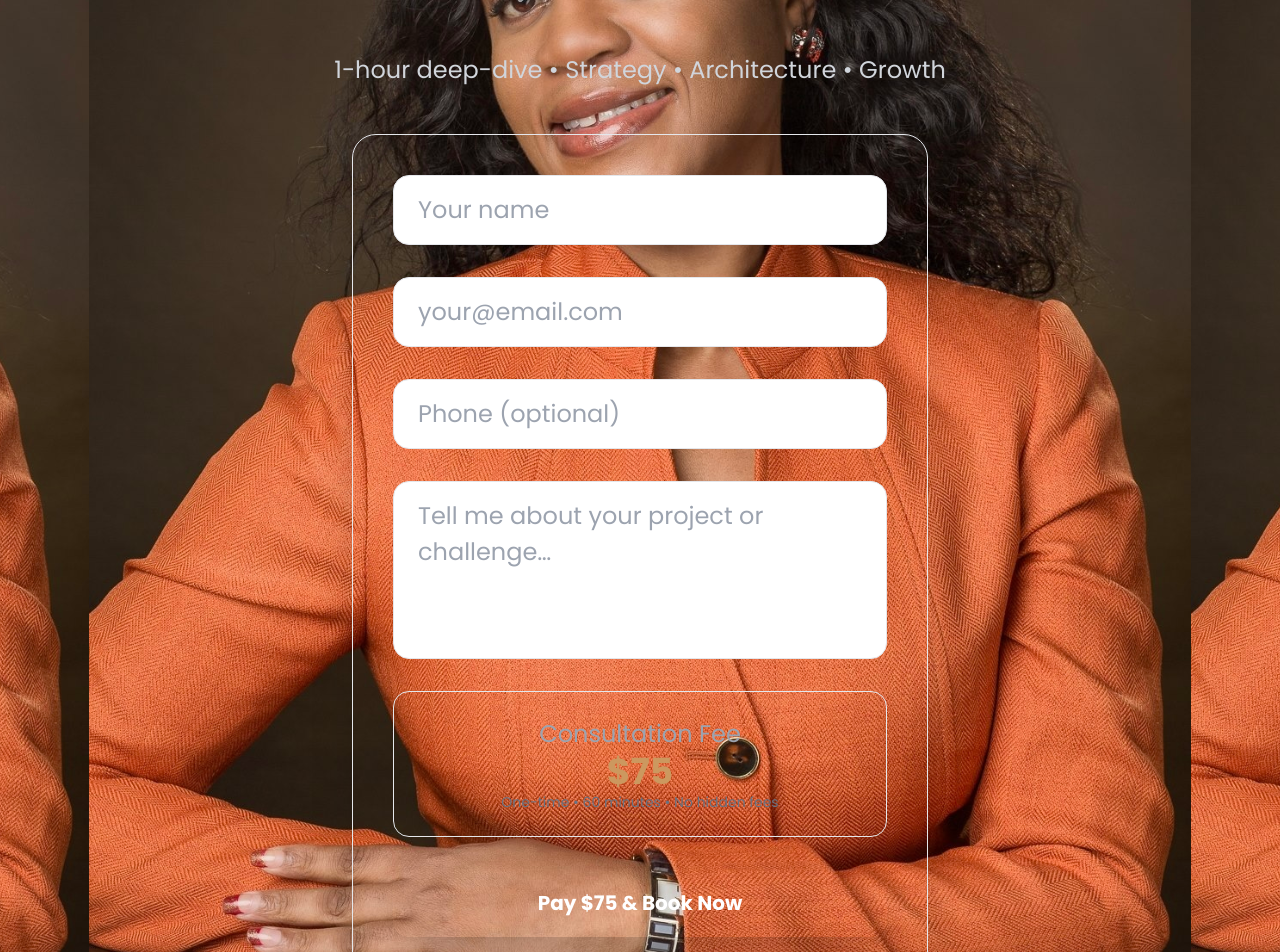
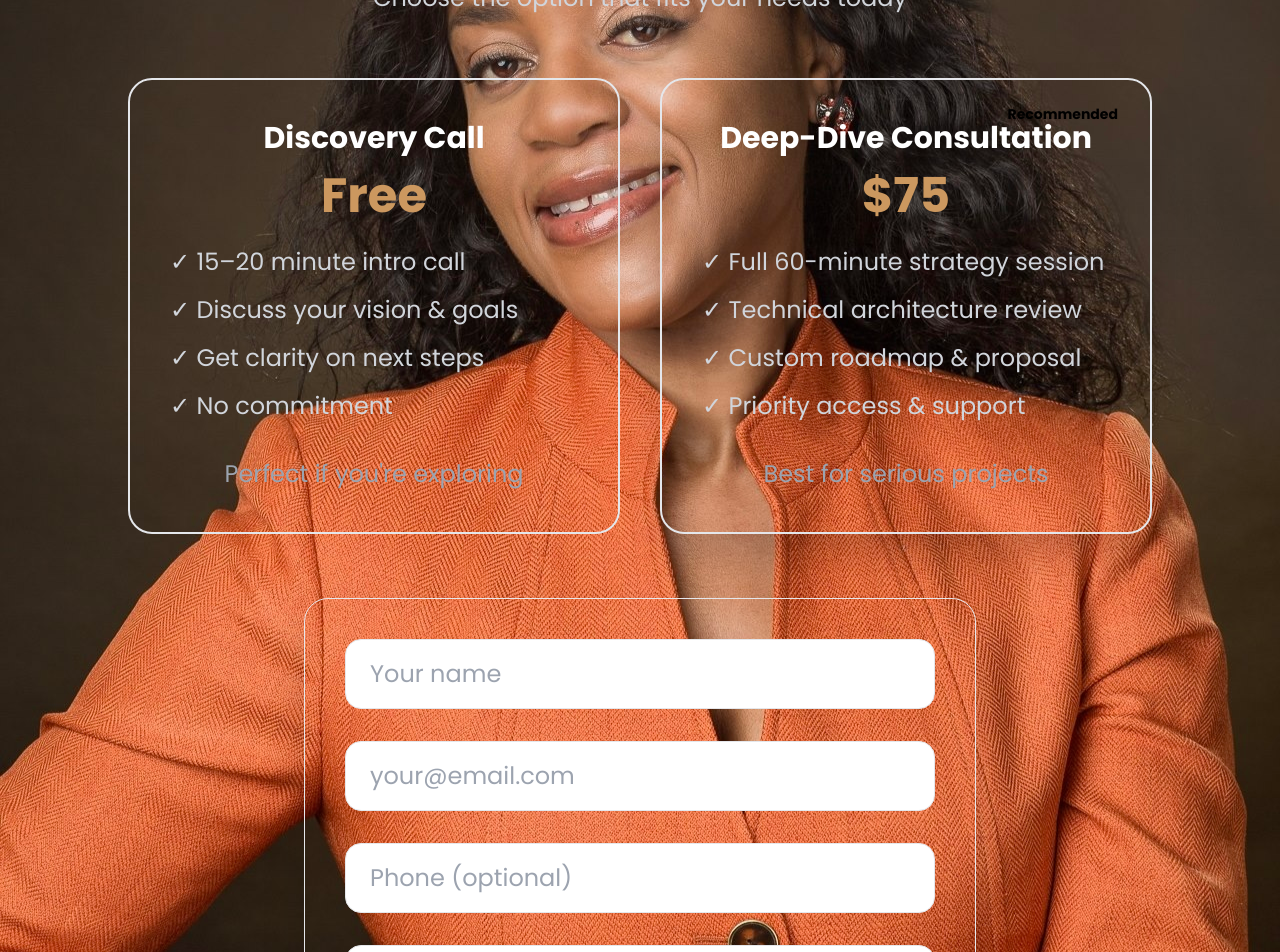
Before and after one commit to Cathy-45/cathy-portfolio-integrated, a React (Vite) app: page /consultation in a window 1280 px wide. Shown: the part 540-1492 px from the top of the page. Built offline with nearby package versions, Linux system fonts and the light colour scheme.

Commit message:
Major Milestone: Complete admin notifications (free + paid) + launch dual-tier consultation funnel (Free Discovery Call + Premium Paid Session) + Google Workspace email switch readiness

```diff
--- a/src/components/Consultation.jsx
+++ b/src/components/Consultation.jsx
@@ -1,6 +1,5 @@
 import React, { useState } from "react";
 import backgroundImage from "../assets/background.jpg";
-import { loadStripe } from "@stripe/stripe-js";
 
 const Consultation = () => {
   const [formData, setFormData] = useState({
@@ -11,18 +10,19 @@ const Consultation = () => {
   });
   const [isSubmitting, setIsSubmitting] = useState(false);
   const [status, setStatus] = useState("");
+  const [selectedTier, setSelectedTier] = useState("premium"); // default to premium
 
   const handleChange = (e) => {
     setFormData({ ...formData, [e.target.name]: e.target.value });
   };
 
-  const handleSubmit = async (e) => {
+  const handleFreeSubmit = async (e) => {
     e.preventDefault();
     setIsSubmitting(true);
     setStatus("");
 
     try {
-      const res = await fetch('/api/consultations', {
+      const res = await fetch("/api/consultations", {
         method: "POST",
         headers: { "Content-Type": "application/json" },
         body: JSON.stringify(formData),
@@ -31,22 +31,46 @@ const Consultation = () => {
       const data = await res.json();
       if (!res.ok) throw new Error(data.error || "Submission failed");
 
-      const paymentRes = await fetch('/api/payments', {
+      setStatus(
+        "✅ Request received! I'll contact you within 24 hours to schedule your free call."
+      );
+      setFormData({ name: "", email: "", phone: "", message: "" }); // reset form
+    } catch (err) {
+      setStatus("Error: " + err.message);
+    } finally {
+      setIsSubmitting(false);
+    }
+  };
+
+  const handlePaidSubmit = async (e) => {
+    e.preventDefault();
+    setIsSubmitting(true);
+    setStatus("");
+
+    try {
+      const res = await fetch("/api/consultations", {
+        method: "POST",
+        headers: { "Content-Type": "application/json" },
+        body: JSON.stringify(formData),
+      });
+
+      const data = await res.json();
+      if (!res.ok) throw new Error(data.error || "Submission failed");
+
+      const paymentRes = await fetch("/api/payments", {
         method: "POST",
         headers: { "Content-Type": "application/json" },
         body: JSON.stringify({
           name: formData.name,
           email: formData.email,
-          amount: 7500,
         }),
       });
 
       const paymentData = await paymentRes.json();
-      if (!paymentRes.ok) throw new Error(paymentData.error || "Payment failed");
+      if (!paymentRes.ok)
+        throw new Error(paymentData.error || "Payment failed");
 
       window.location.href = paymentData.url;
-      setStatus("Redirecting to secure payment…");
-
     } catch (err) {
       setStatus("Error: " + err.message);
     } finally {
@@ -65,10 +89,7 @@ const Consultation = () => {
         backgroundRepeat: "repeat",
       }}
     >
-      {/* EXACT SAME OVERLAY AS HOME */}
       <div className="absolute inset-0 bg-gradient-to-b from-black/50 via-black/30 to-black/70 md:from-black/60 md:via-black/40 md:to-black/80" />
-
-      {/* FLOATING ORANGE PARTICLES — IDENTICAL TO HOME */}
       <div className="absolute inset-0 pointer-events-none">
         {[...Array(8)].map((_, i) => (
           <div
@@ -83,28 +104,90 @@ const Consultation = () => {
         ))}
       </div>
 
-      {/* MAIN CONTENT */}
       <div className="relative z-10 min-h-screen flex flex-col items-center justify-center px-6 py-24">
-        <div className="text-center max-w-2xl mx-auto w-full">
-          {/* REAL WAVING HAND EMOJI */}
-          <div className="text-6xl sm:text-8xl animate-wave mb-8 select-none">👋</div>
+        <div className="text-center max-w-5xl mx-auto w-full">
+          <div className="text-6xl sm:text-8xl animate-wave mb-8 select-none">
+            👋
+          </div>
 
-          <h1 className="text-4xl sm:text-5xl md:text-6xl lg:text-7xl font-black mb-8
+          <h1
+            className="text-4xl sm:text-5xl md:text-6xl lg:text-7xl font-black mb-8
                          text-transparent bg-clip-text
                          bg-gradient-to-r from-[#da6d20] via-[#fdba74] to-[#da6d20]
-                         bg-[length:200%_200%] animate-gradient-x">
-            Book a Consultation
+                         bg-[length:200%_200%] animate-gradient-x"
+          >
+            Book Your Consultation
           </h1>
 
-          <p className="text-xl sm:text-2xl text-gray-300 mb-12">
-            1-hour deep-dive • Strategy • Architecture • Growth
+          <p className="text-xl sm:text-2xl text-gray-300 mb-16 max-w-3xl mx-auto">
+            Choose the option that fits your needs today
           </p>
 
-          {/* 3D GLASS FORM — UNCHANGED */}
+          {/* TIER SELECTION CARDS */}
+          <div className="grid md:grid-cols-2 gap-10 max-w-5xl mx-auto mb-16">
+            {/* FREE TIER */}
+            <div
+              className={`backdrop-blur-xl bg-white/10 rounded-3xl p-10 border-2 transition-all cursor-pointer
+                ${
+                  selectedTier === "free"
+                    ? "border-[#da6d20] shadow-2xl shadow-[#da6d20]/30 scale-105"
+                    : "border-white/20 hover:border-white/40"
+                }`}
+              onClick={() => setSelectedTier("free")}
+            >
+              <h3 className="text-3xl font-bold text-white mb-4">
+                Discovery Call
+              </h3>
+              <p className="text-5xl font-black text-[#fdba74] mb-6">Free</p>
+              <ul className="text-left text-gray-300 space-y-3 mb-8">
+                <li>✓ 15–20 minute intro call</li>
+                <li>✓ Discuss your vision & goals</li>
+                <li>✓ Get clarity on next steps</li>
+                <li>✓ No commitment</li>
+              </ul>
+              <div className="text-center">
+                <span className="text-gray-400">
+                  Perfect if you're exploring
+                </span>
+              </div>
+            </div>
+
+            {/* PREMIUM TIER - HERO */}
+            <div
+              className={`backdrop-blur-xl rounded-3xl p-10 border-2 transition-all cursor-pointer relative overflow-hidden
+                ${
+                  selectedTier === "premium"
+                    ? "border-[#da6d20] shadow-2xl shadow-[#da6d20]/50 scale-105"
+                    : "border-white/30 hover:border-white/50"
+                }`}
+              onClick={() => setSelectedTier("premium")}
+            >
+              <div className="absolute top-4 right-4 bg-[#da6d20] text-black px-4 py-2 rounded-full text-sm font-bold">
+                Recommended
+              </div>
+              <h3 className="text-3xl font-bold text-white mb-4">
+                Deep-Dive Consultation
+              </h3>
+              <p className="text-5xl font-black text-[#fdba74] mb-6">$75</p>
+              <ul className="text-left text-gray-300 space-y-3 mb-8">
+                <li>✓ Full 60-minute strategy session</li>
+                <li>✓ Technical architecture review</li>
+                <li>✓ Custom roadmap & proposal</li>
+                <li>✓ Priority access & support</li>
+              </ul>
+              <div className="text-center">
+                <span className="text-gray-400">Best for serious projects</span>
+              </div>
+            </div>
+          </div>
+
+          {/* SHARED FORM */}
           <form
-            onSubmit={handleSubmit}
+            onSubmit={
+              selectedTier === "free" ? handleFreeSubmit : handlePaidSubmit
+            }
             className="backdrop-blur-xl bg-white/10 rounded-3xl p-10 border border-white/20
-                       shadow-2xl shadow-black/70 max-w-xl mx-auto w-full"
+                       shadow-2xl shadow-black/70 max-w-2xl mx-auto w-full"
           >
             <div className="grid grid-cols-1 gap-8">
               <input
@@ -114,9 +197,7 @@ const Consultation = () => {
                 value={formData.name}
                 onChange={handleChange}
                 required
-                className="px-6 py-4 rounded-2xl bg-white/10 border border-white/30
-                           backdrop-blur-md text-white placeholder-gray-400
-                           focus:outline-none focus:border-[#da6d20] transition"
+                className="px-6 py-4 rounded-2xl bg-white/10 border border-white/30 backdrop-blur-md text-white placeholder-gray-400 focus:outline-none focus:border-[#da6d20] transition"
               />
 
               <input
@@ -126,9 +207,7 @@ const Consultation = () => {
                 value={formData.email}
                 onChange={handleChange}
                 required
-                className="px-6 py-4 rounded-2xl bg-white/10 border border-white/30
-                           backdrop-blur-md text-white placeholder-gray-400
-                           focus:outline-none focus:border-[#da6d20] transition"
+                className="px-6 py-4 rounded-2xl bg-white/10 border border-white/30 backdrop-blur-md text-white placeholder-gray-400 focus:outline-none focus:border-[#da6d20] transition"
               />
 
               <input
@@ -137,9 +216,7 @@ const Consultation = () => {
                 placeholder="Phone (optional)"
                 value={formData.phone}
                 onChange={handleChange}
-                className="px-6 py-4 rounded-2xl bg-white/10 border border-white/30
-                           backdrop-blur-md text-white placeholder-gray-400
-                           focus:outline-none focus:border-[#da6d20] transition"
+                className="px-6 py-4 rounded-2xl bg-white/10 border border-white/30 backdrop-blur-md text-white placeholder-gray-400 focus:outline-none focus:border-[#da6d20] transition"
               />
 
               <textarea
@@ -148,16 +225,8 @@ const Consultation = () => {
                 rows={4}
                 value={formData.message}
                 onChange={handleChange}
-                className="px-6 py-4 rounded-2xl bg-white/10 border border-white/30
-                           backdrop-blur-md text-white placeholder-gray-400 resize-none
-                           focus:outline-none focus:border-[#da6d20] transition"
+                className="px-6 py-4 rounded-2xl bg-white/10 border border-white/30 backdrop-blur-md text-white placeholder-gray-400 resize-none focus:outline-none focus:border-[#da6d20] transition"
               />
-
-              <div className="text-center py-6 bg-gradient-to-r from-[#da6d20]/20 to-[#fd923c]/20 rounded-2xl border border-[#da6d20]/50">
-                <p className="text-gray-400">Consultation Fee</p>
-                <p className="text-4xl font-black text-[#fdba74]">$75</p>
-                <p className="text-sm text-gray-500">One-time • 60 minutes • No hidden fees</p>
-              </div>
 
               <button
                 type="submit"
@@ -165,13 +234,23 @@ const Consultation = () => {
                 className="w-full py-5 px-8 bg-gradient-to-r from-[#da6d20] to-[#fd923c]
                            hover:from-[#c75a10] hover:to-[#e07b2a] text-white font-bold text-xl
                            rounded-2xl shadow-2xl transform hover:scale-105
-                           transition-all duration-300 disabled:opacity-70 disabled:cursor-not-allowed"
+                           transition-all duration-300 disabled:opacity-70"
               >
-                {isSubmitting ? "Processing…" : "Pay $75 & Book Now"}
+                {isSubmitting
+                  ? "Processing…"
+                  : selectedTier === "free"
+                  ? "Request Free Call"
+                  : "Pay $75 & Book Premium Session"}
               </button>
 
               {status && (
-                <p className={`text-center mt-6 text-lg ${status.includes("Error") ? "text-red-400" : "text-[#fdba74]"}`}>
+                <p
+                  className={`text-center mt-6 text-lg ${
+                    status.includes("Error") || status.includes("failed")
+                      ? "text-red-400"
+                      : "text-[#fdba74]"
+                  }`}
+                >
                   {status}
                 </p>
               )}
```
Also changed, not shown: server.js (+165 -19 lines).
